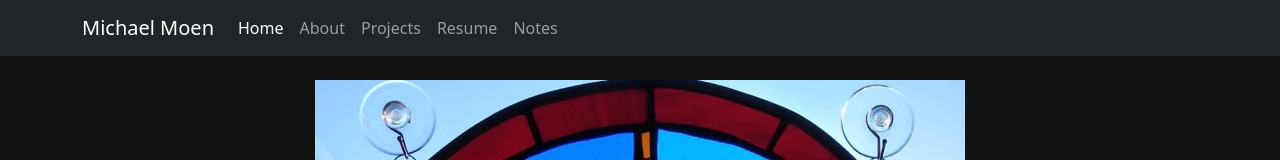
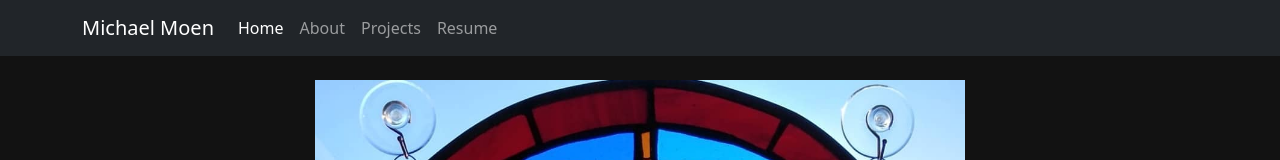
Before and after one commit to MoenMi/moenmi.github.io, a React (Vite) app: page /projects in a window 1280 px wide. Shown: the top 160 px of the page. Built offline with nearby package versions, Linux system fonts and the light colour scheme.

Commit message:
Remove notes from navbar

```diff
--- a/src/components/Navbar.jsx
+++ b/src/components/Navbar.jsx
@@ -45,16 +45,6 @@ function Navbar() {
                 Resume
               </a>
             </li>
-            <li className="nav-item">
-              <a
-                className="nav-link"
-                href="https://notes.mtmoen.com"
-                target="_blank"
-                rel="noopener noreferrer"
-              >
-                Notes
-              </a>
-            </li>
           </ul>
         </div>
       </div>
```
